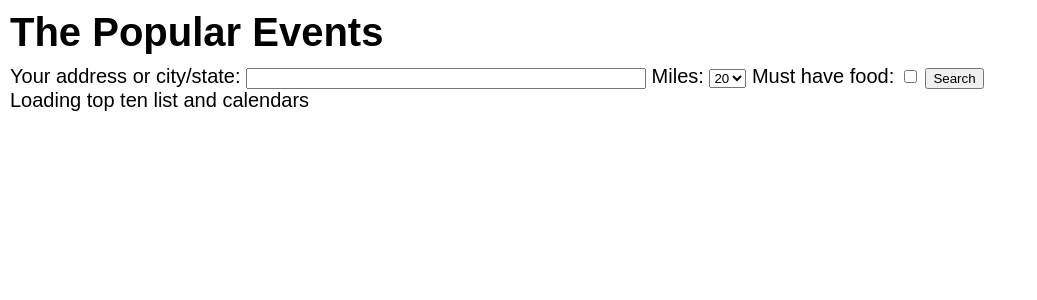
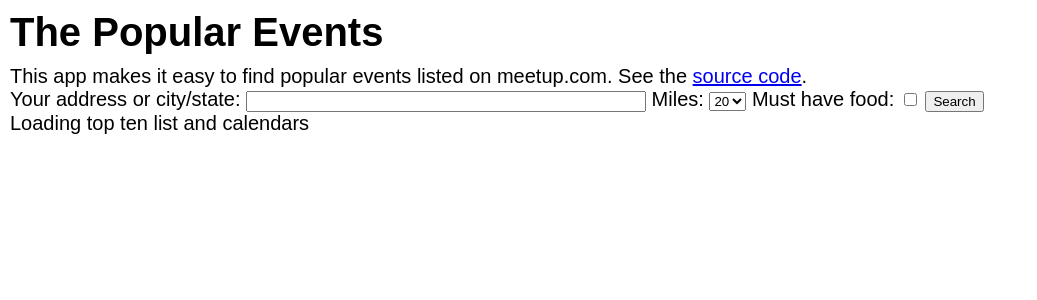
Before and after one commit to pythonwebcoder/thepopularevents, a Django app: page / in a window 1280 px wide. Shown: the top 300 px of the page, without its empty margins (0-1037 px from the left). Run offline with Django 3.2, Linux system fonts and the light colour scheme; some libraries are stand-ins or nearby versions.

Commit message:
add a blurb

```diff
--- a/thepopularevents/templates/index.html
+++ b/thepopularevents/templates/index.html
@@ -186,6 +186,7 @@ ul {
 <div id="app">
 
 <h1>The Popular Events</h1>
+  <p>This app makes it easy to find popular events listed on meetup.com. See the <a href="https://github.com/pythonwebcoder/thepopularevents" target="_blank">source code</a>.</p>
 Your address or city/state: <input id="users-address" type="text" v-model="usersCity" @keyup.enter="search" /> Miles: <select id="radius" v-model="radius"><option v-for="m in [5,10,15,20]">{{ m }}</option></select>
 Must have food: <input type="checkbox" v-model="searchSettings.mustHaveFood" /> <button v-on:click="search">Search</button>
 <template v-if="topTenEvents.length > 0">
```
